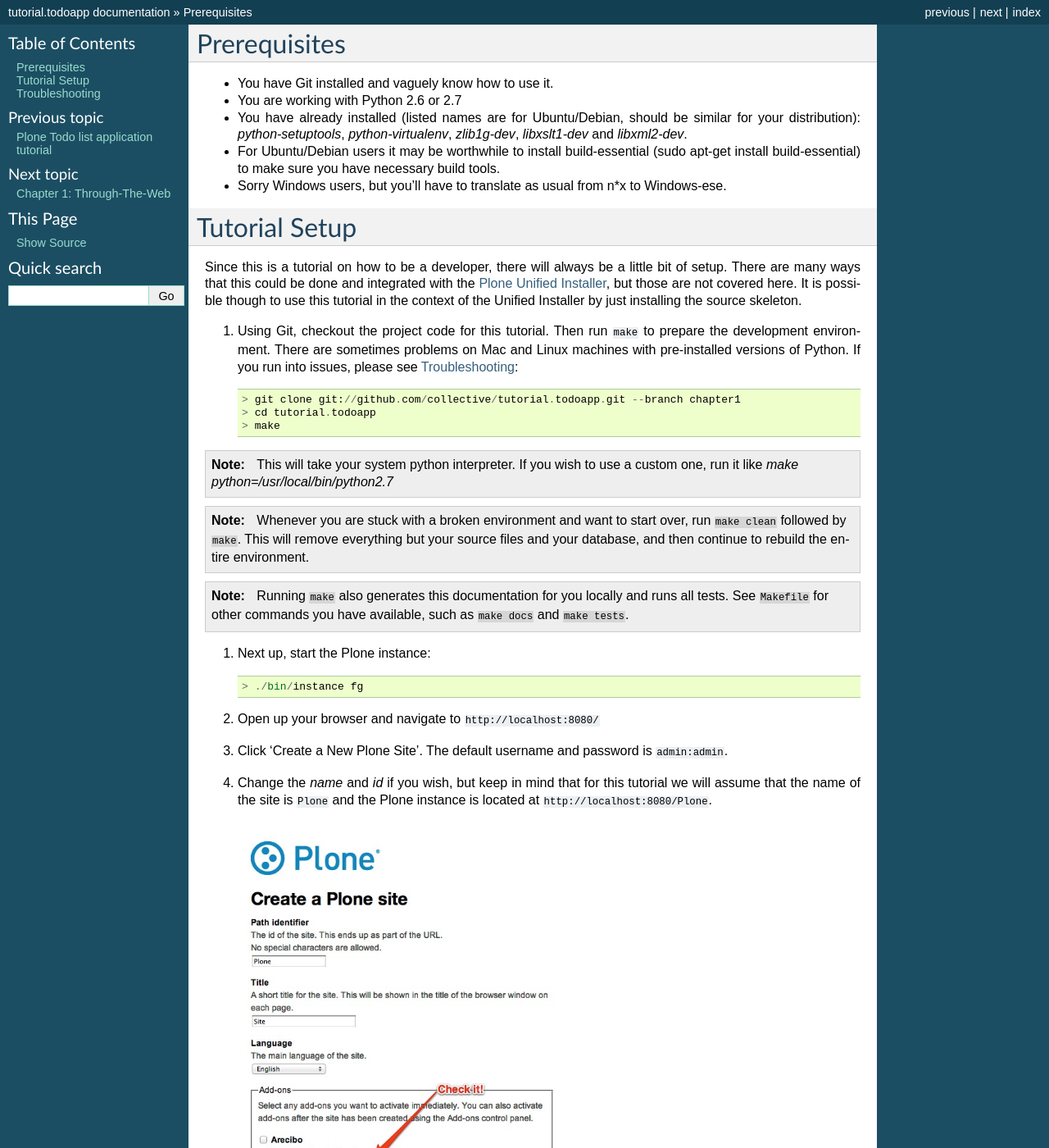
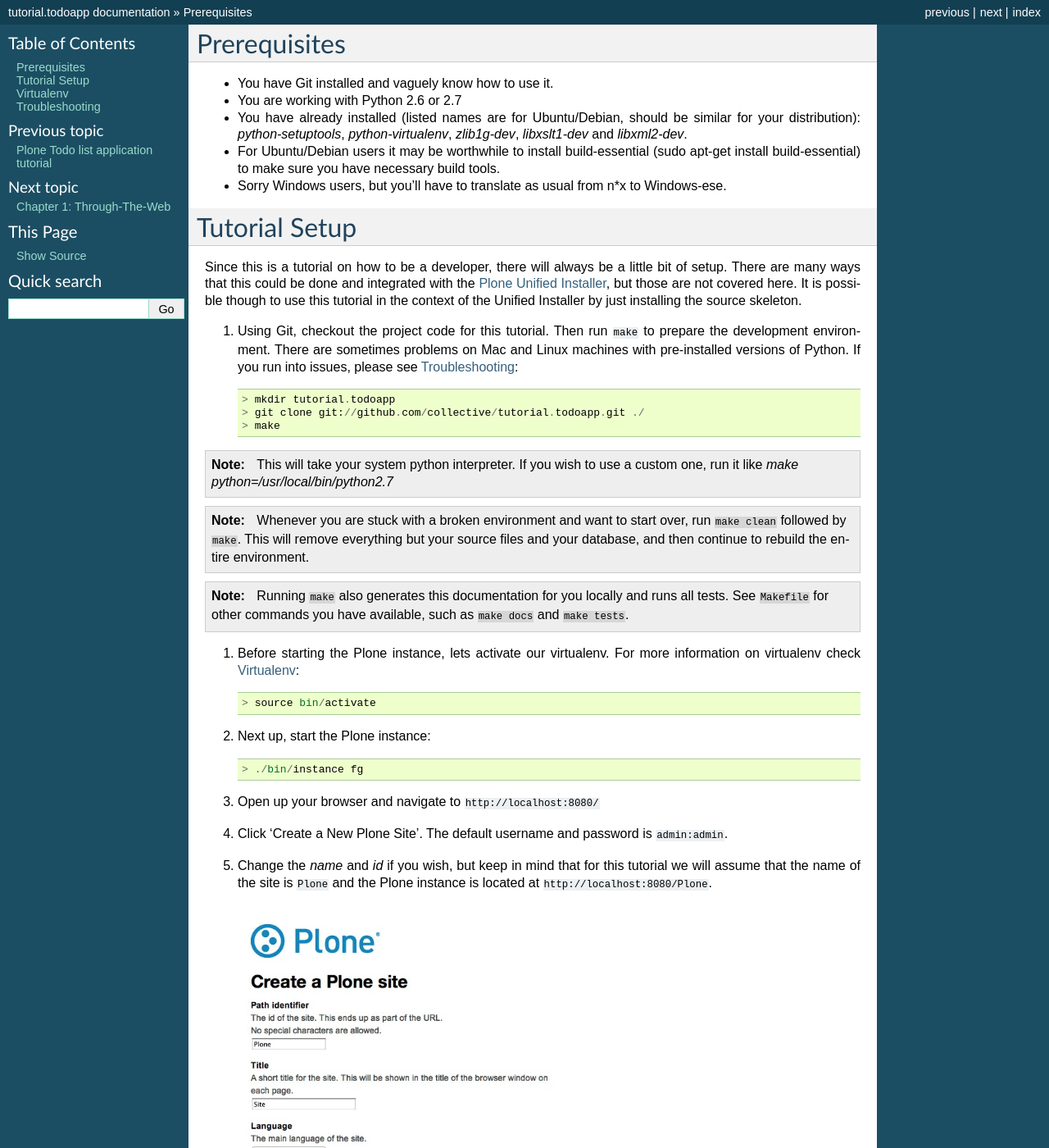
Before and after one commit to collective/tutorial.todoapp, a Sphinx documentation site: the page built from docs/chapter_0.rst, in a window 1280 px wide and 1400 px high. Shown: the whole window at 82% size. Built offline with Sphinx 7.4.7, drawn with Linux system fonts in a browser that asks for light colours; some of the changed text lies outside the part shown.

Commit message:
Add virtualenv activation instructions. Fix #21.

```diff
--- a/docs/chapter_0.rst
+++ b/docs/chapter_0.rst
@@ -42,8 +42,8 @@
    and Linux machines with pre-installed versions of Python. If you run into
    issues, please see :ref:`troubleshooting`::
 
-    > git clone git://github.com/collective/tutorial.todoapp.git --branch chapter1
-    > cd tutorial.todoapp
+    > mkdir tutorial.todoapp
+    > git clone git://github.com/collective/tutorial.todoapp.git ./
     > make
 
 .. note::
@@ -63,6 +63,11 @@
     Running ``make`` also generates this documentation for you locally and
     runs all tests. See ``Makefile`` for other commands you have available,
     such as ``make docs`` and ``make tests``.
+
+
+#. Before starting the Plone instance, lets activate our virtualenv. For more information on virtualenv check :ref:`virtualenv`::
+
+    > source bin/activate
 
 #. Next up, start the Plone instance::
 
@@ -92,6 +97,16 @@
 
 Woot! Let's go.
 
+.. _virtualenv:
+
+
+
+===========
+Virtualenv
+===========
+
+virtualenv is a tool to create isolated Python environments. `virtualenv documentation <http://www.virtualenv.org/en/latest/>`_.
+
 .. _troubleshooting:
 
 
```
